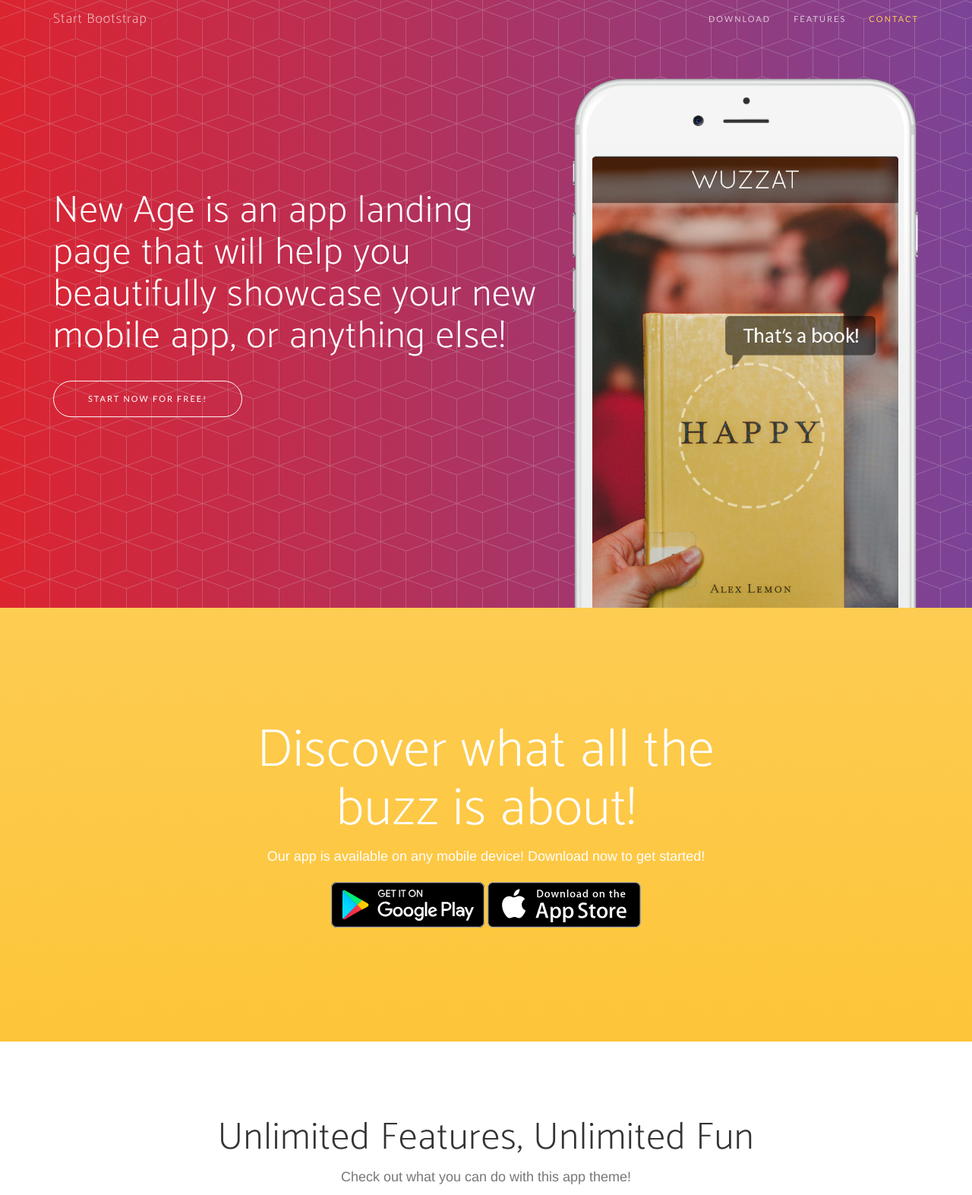
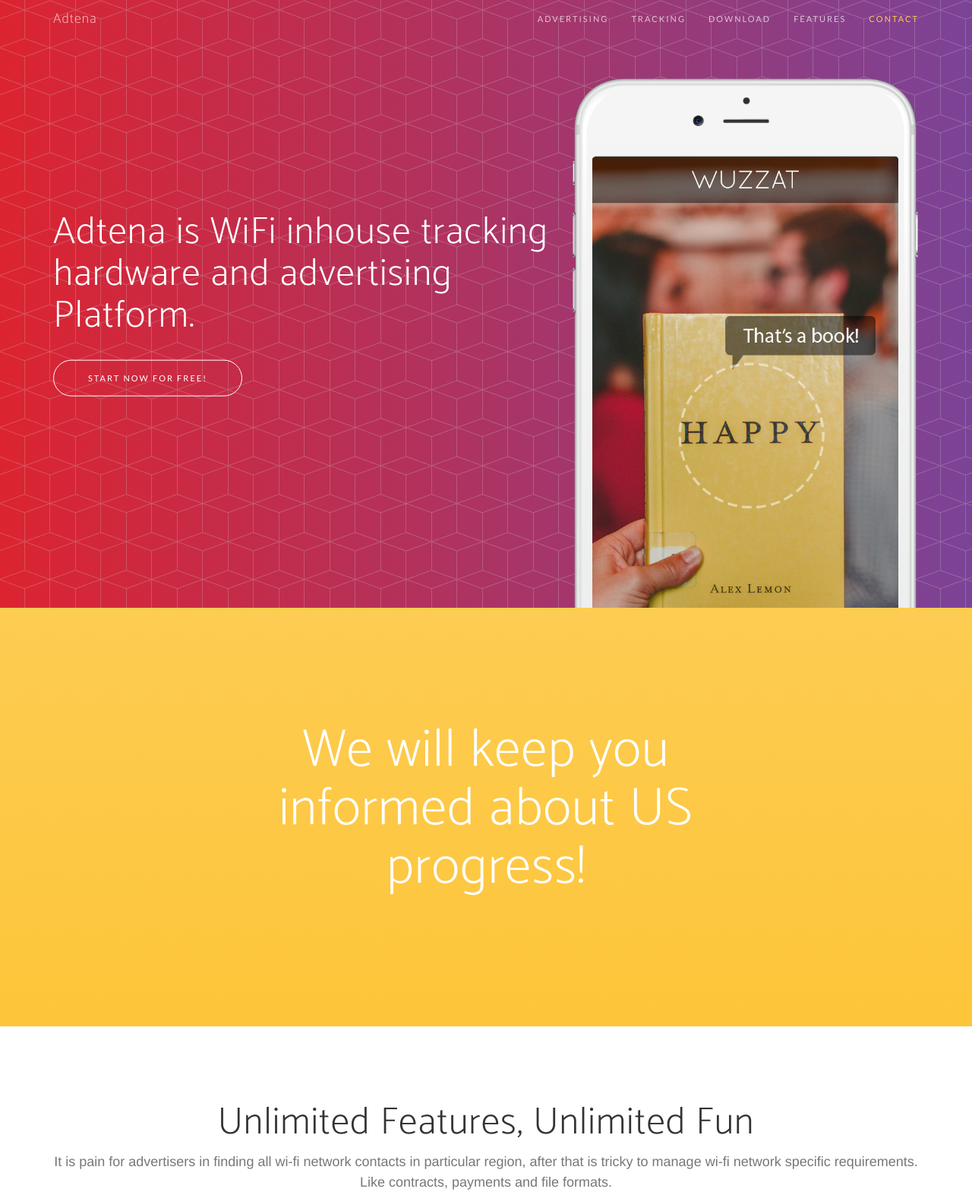
Before and after one commit to mecmaster/adtenaus, a website: page index.html in a window 1280 px wide. Shown: the top 1573 px of the page at 76% size. Drawn offline with nearby package versions, Linux system fonts and the light colour scheme; a web font is replaced by a local one.

Commit message:
inithtml

```diff
--- a/index.html
+++ b/index.html
@@ -6,10 +6,14 @@
     <meta charset="utf-8">
     <meta http-equiv="X-UA-Compatible" content="IE=edge">
     <meta name="viewport" content="width=device-width, initial-scale=1">
-    <meta name="description" content="">
-    <meta name="author" content="">
+   <meta name=”description” content=”WiFi inhouse tracking hardware and advertising Platform. SaaS platform for Advertising and Marketing via Wi-Fi networks which integrate existing hotspots to single structure. We have beneficial user interface for our clients where they can manage  indoor and outdoor Wi-Fi broadcasting and/or tracking hardware of our network. ”>
+<link rel=”author” href=”https://plus.google.com/+OleksandrDzyuba”/>
+<meta property=”og:title” content=”Adtena tracking platform”/>
+<meta property=”og:description” content=”Marketing in Shopping malls thru the tracking in Wi-Fi”/>
+<meta name="Keywords" content="marketing, retail, wifi, mall, shop, track, analize, advertising ">
 
-    <title>New Age - Start Bootstrap Theme</title>
+
+    <title>Adtena Wi-Fi Tracking Marketing and Advertising</title>
 
     <!-- Bootstrap Core CSS -->
     <link href="vendor/bootstrap/css/bootstrap.min.css" rel="stylesheet">
@@ -45,12 +49,18 @@
                 <button type="button" class="navbar-toggle collapsed" data-toggle="collapse" data-target="#bs-example-navbar-collapse-1">
                     <span class="sr-only">Toggle navigation</span> Menu <i class="fa fa-bars"></i>
                 </button>
-                <a class="navbar-brand page-scroll" href="#page-top">Start Bootstrap</a>
+                <a class="navbar-brand page-scroll" href="#page-top">Adtena</a>
             </div>
 
             <!-- Collect the nav links, forms, and other content for toggling -->
             <div class="collapse navbar-collapse" id="bs-example-navbar-collapse-1">
                 <ul class="nav navbar-nav navbar-right">
+                   <li>
+                        <a class="page-scroll" href="http://adtena.com">Advertising</a>
+                    </li>
+                    <li>
+                        <a class="page-scroll" href="http://adtena.ca">Tracking</a>
+                    </li>
                     <li>
                         <a class="page-scroll" href="#download">Download</a>
                     </li>
@@ -73,7 +83,7 @@
                 <div class="col-sm-7">
                     <div class="header-content">
                         <div class="header-content-inner">
-                            <h1>New Age is an app landing page that will help you beautifully showcase your new mobile app, or anything else!</h1>
+                            <h1>Adtena is WiFi inhouse tracking hardware and advertising Platform. </h1>
                             <a href="#download" class="btn btn-outline btn-xl page-scroll">Start Now for Free!</a>
                         </div>
                     </div>
@@ -101,12 +111,9 @@
         <div class="container">
             <div class="row">
                 <div class="col-md-8 col-md-offset-2">
-                    <h2 class="section-heading">Discover what all the buzz is about!</h2>
-                    <p>Our app is available on any mobile device! Download now to get started!</p>
-                    <div class="badges">
-                        <a class="badge-link" href="#"><img src="img/google-play-badge.svg" alt=""></a>
-                        <a class="badge-link" href="#"><img src="img/app-store-badge.svg" alt=""></a>
-                    </div>
+                    <h2 class="section-heading">We will keep you informed about US progress!</h2>
+                    <p></p>
+
                 </div>
             </div>
         </div>
@@ -118,7 +125,7 @@
                 <div class="col-lg-12 text-center">
                     <div class="section-heading">
                         <h2>Unlimited Features, Unlimited Fun</h2>
-                        <p class="text-muted">Check out what you can do with this app theme!</p>
+                        <p class="text-muted">It is pain for advertisers in finding all wi-fi network contacts in particular region, after that is tricky to manage wi-fi network specific requirements. Like contracts, payments and file formats.</p>
                         <hr>
                     </div>
                 </div>
@@ -156,6 +163,8 @@
                                 </div>
                             </div>
                         </div>
+
+<!--
                         <div class="row">
                             <div class="col-md-6">
                                 <div class="feature-item">
@@ -172,6 +181,7 @@
                                 </div>
                             </div>
                         </div>
+                        -->
                     </div>
                 </div>
             </div>
@@ -191,14 +201,12 @@
         <div class="container">
             <h2>We <i class="fa fa-heart"></i> new friends!</h2>
             <ul class="list-inline list-social">
-                <li class="social-twitter">
-                    <a href="#"><i class="fa fa-twitter"></i></a>
-                </li>
+
                 <li class="social-facebook">
-                    <a href="#"><i class="fa fa-facebook"></i></a>
+                    <a href="https://www.facebook.com/wifiadtena/"><i class="fa fa-facebook"></i></a>
                 </li>
                 <li class="social-google-plus">
-                    <a href="#"><i class="fa fa-google-plus"></i></a>
+                    <a href="http://youtube.com/thedzyuba"><i class="fa fa-youtube"></i></a>
                 </li>
             </ul>
         </div>
@@ -206,7 +214,7 @@
 
     <footer>
         <div class="container">
-            <p>&copy; 2016 Start Bootstrap. All Rights Reserved.</p>
+            <p>&copy; 2017 <a href="http://rox.la">ROX.LA</a> team</p>
             <ul class="list-inline">
                 <li>
                     <a href="#">Privacy</a>
```
